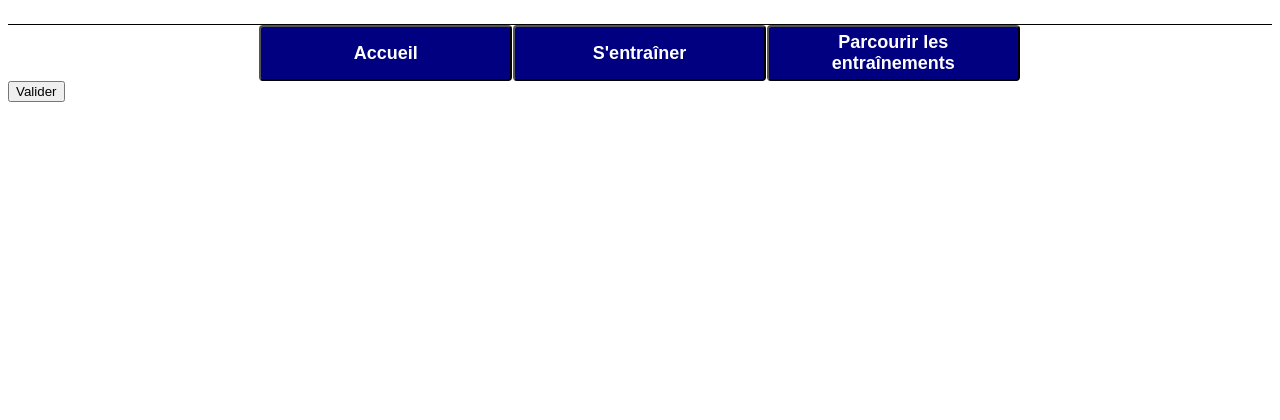
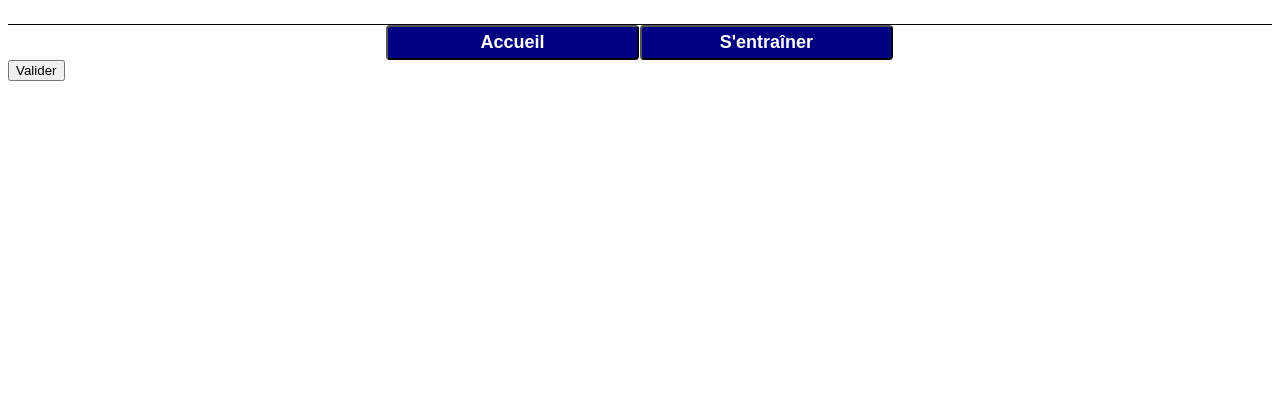
Before and after one commit to Coplan13/CodeRefugNum, a PHP site: template src/View/quizz.php in a window 1280 px wide. Shown: the part 159-579 px from the top of the page. Run offline with PHP 8.4, Linux system fonts and the light colour scheme; the template is opened without the code that fills it, so the values that code supplies are empty.

Commit message:
correction arborescence

```diff
--- a/src/Ressources/js/QuizzPage.js
+++ b/src/Ressources/js/QuizzPage.js
@@ -4,7 +4,7 @@ $(function() {
     var validInformation = true;
     // Ajax request
     $.post({
-        url :'/../codeRefugNum 2/src/Controller/GetQuestions.php',
+        url :'/../codeRefugNum/src/Controller/GetQuestions.php',
 
         success : function(code_html, data, statut){
 
@@ -26,6 +26,7 @@ $(function() {
             var validation = listeDeQuestions[newQuest][6];
 
             var longueurDuQuizz = 10;
+            var nbPourObtention = 8;
 
             $('.validButton').click(function(e){
                 compteur++;
@@ -64,7 +65,7 @@ $(function() {
                     }
 
                 }else{
-                    var stringResult = codeObtenu(nbBonneRep, 8);
+                    var stringResult = codeObtenu(nbBonneRep, nbPourObtention);
                     $( ".question" ).empty();
                     $( ".reponses" ).empty();
                     $('.question').append('<p>Test fini</p>');
--- a/src/View/commons/header.php
+++ b/src/View/commons/header.php
@@ -8,8 +8,7 @@ $imgSrc = "http://www.randomcontrol.com/images/presskit/logos/arion-stand-alone-
     </div>
 
     <nav class="navigationBar">
-        <button class="navButton"><a href="">Accueil</a></button>
-        <button class="navButton"><a href="src/View/quizz.php">S'entraîner</a></button>
-        <button class="navButton"><a href="#">Parcourir les entraînements</a></button>
+        <button class="navButton"><a href="/../codeRefugNum/src/View/MainPage.php"">Accueil</a></button>
+        <button class="navButton"><a href="/../codeRefugNum/src/View/quizz.php">S'entraîner</a></button>
     </nav>
 </header>
```
Also changed, not shown: src/View/MainPage.php (+4 -4 lines).
